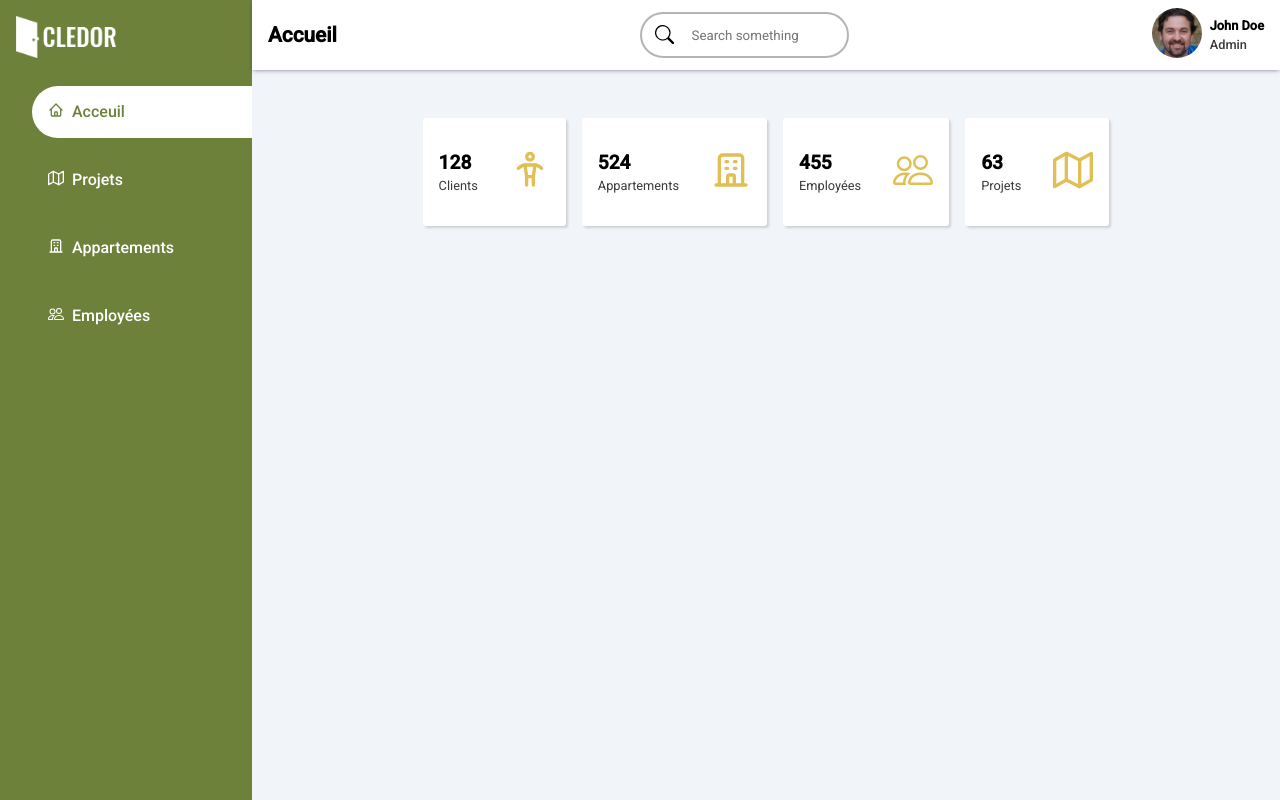
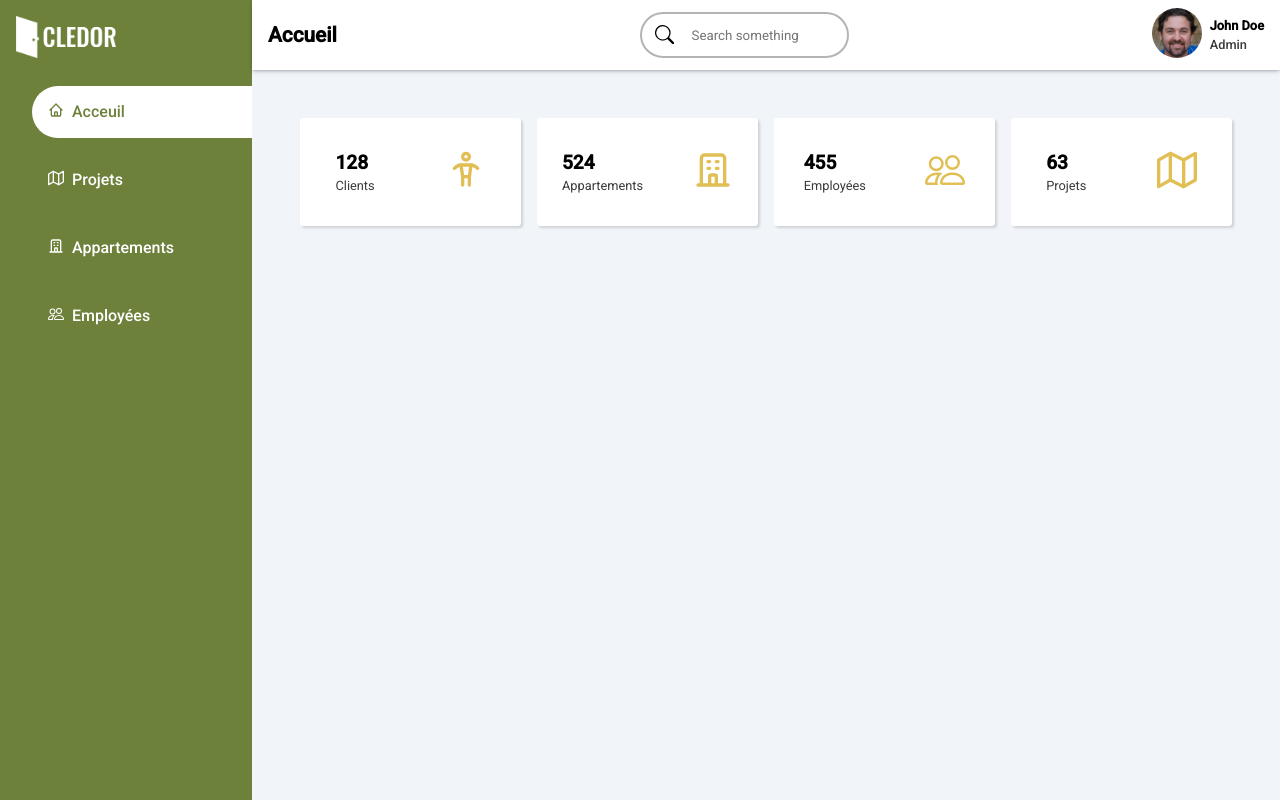
Before and after one commit to oussid/frontend, a React (Vite) app: page /admin/accueil in a window 1280 px wide. Built offline with nearby package versions, Linux system fonts and the light colour scheme.

Commit message:
fixed elements width inside admin-main

```diff
--- a/src/components/admin-table/admin-table.css
+++ b/src/components/admin-table/admin-table.css
@@ -3,12 +3,13 @@
     background-color: #fff;
     border-radius: 3px;
     box-shadow: rgba(0, 0, 0, 0.15) 1.95px 1.95px 2.6px;
+
 }
 
 .admin-table table {
     border-collapse: collapse;
     padding: 1rem;
-
+    width: 100%;
 }
 
 .admin-table thead{
--- a/src/components/dashboard-counters/dashboard-counter.css
+++ b/src/components/dashboard-counters/dashboard-counter.css
@@ -1,18 +1,20 @@
 .admin-dashboard-squares{
-    display: flex;
+    /* display: flex;
     flex-direction: row;
     justify-content: space-around;
+    flex-wrap: wrap;
+    /* width: 100%;    */
+    width: 100%;
+    display: grid;
+    grid-template-columns: repeat(auto-fit, minmax(200px, 1fr));
     gap: 1rem;
-    flex-wrap: wrap;
-    width: 100%;
 }
 
 .admin-dashboard-square{
-    flex-grow: 1;
     display: flex;
     flex-direction: row;
     align-items: center;
-    justify-content: center;
+    justify-content: space-around;
     gap: 2rem;
     padding: 2rem 1rem;
     background-color: #fff;
--- a/src/layouts/admin/admin.css
+++ b/src/layouts/admin/admin.css
@@ -16,10 +16,11 @@
 .admin-main{
     width: 100%;
     height: 100%;
+    display: flex;
+    flex-direction: column;
     background-color: var(--light-bg);
     overflow-y: auto;
     display: flex;
     flex-direction: column;
-    align-items: center;
-    padding: 3rem .3rem;
+    padding: 3rem;
 }
```
